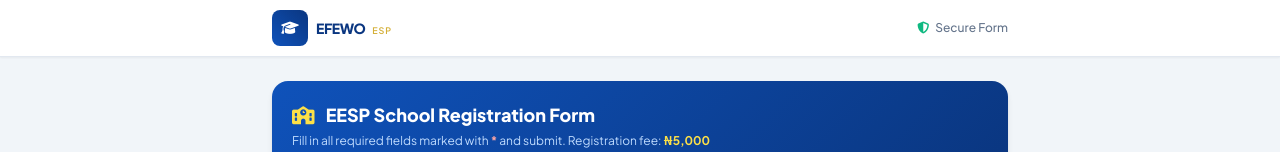
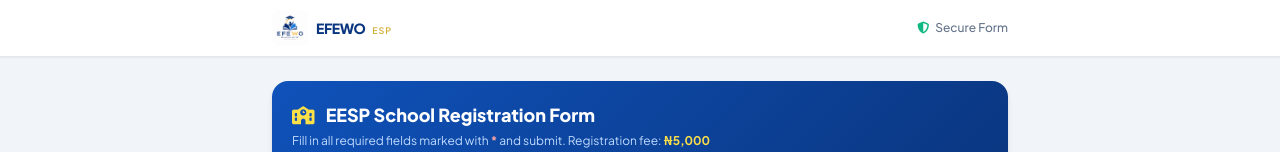
Before and after one commit to hellomeshcodeagency-dotcom/efewo-frontend, a plain HTML site: page form.html in a window 1280 px wide. Shown: the top 152 px of the page. Drawn offline with nearby package versions, Linux system fonts and the light colour scheme.

Commit message:
Update form.html

```diff
--- a/form.html
+++ b/form.html
@@ -32,7 +32,7 @@
     <nav class="bg-white border-b border-slate-200 shadow-sm sticky top-0 z-10">
         <div class="max-w-3xl mx-auto px-4 h-14 flex items-center justify-between">
             <a href="index.html" class="flex items-center gap-2">
-                <div class="w-9 h-9 bg-gradient-to-tr from-brand-blue to-brand-darkblue rounded-lg flex items-center justify-center text-white"><i class="fa-solid fa-graduation-cap text-sm"></i></div>
+                <img src="logo.jpeg" class="w-9 h-9 rounded-lg object-contain" alt="EESP Logo">
                 <div>
                     <span class="text-sm font-extrabold tracking-tight text-brand-darkblue">EFEWO</span>
                     <span class="text-[9px] tracking-widest font-semibold text-brand-gold uppercase ml-1">ESP</span>
```
